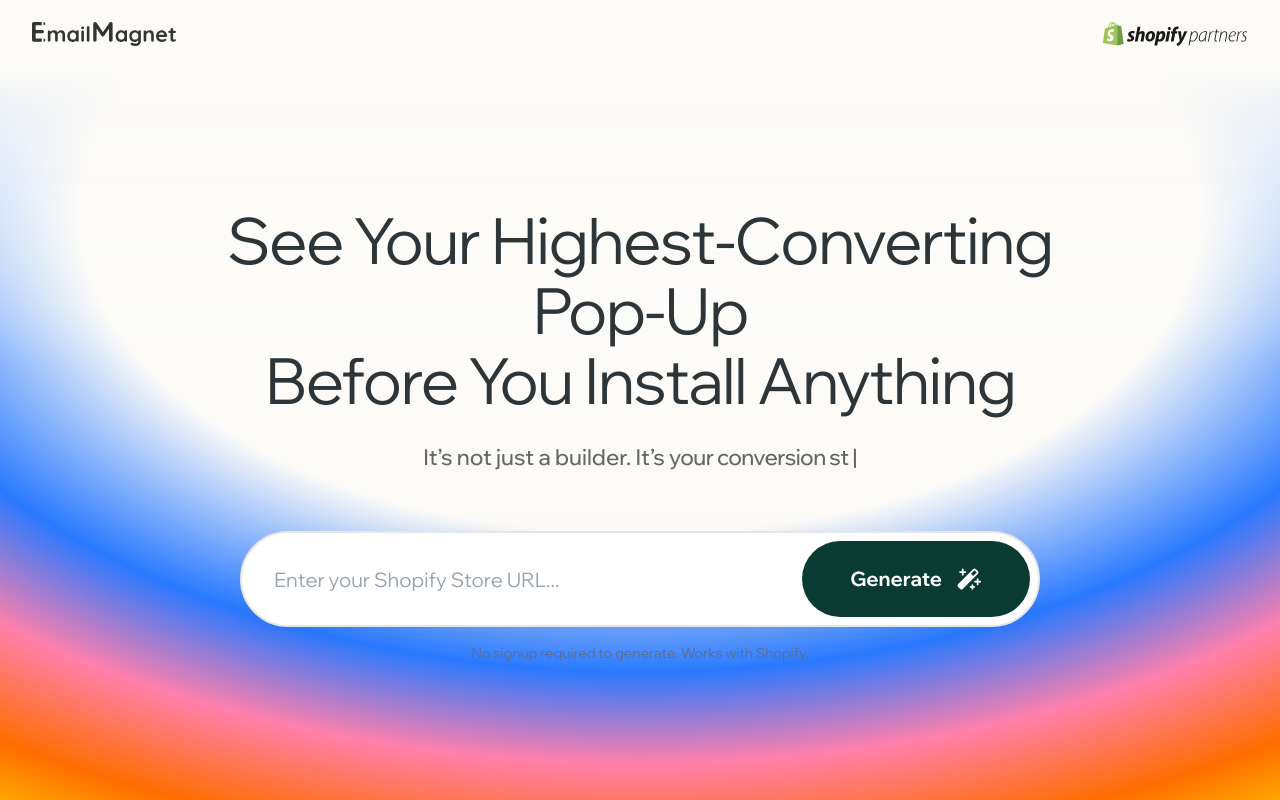
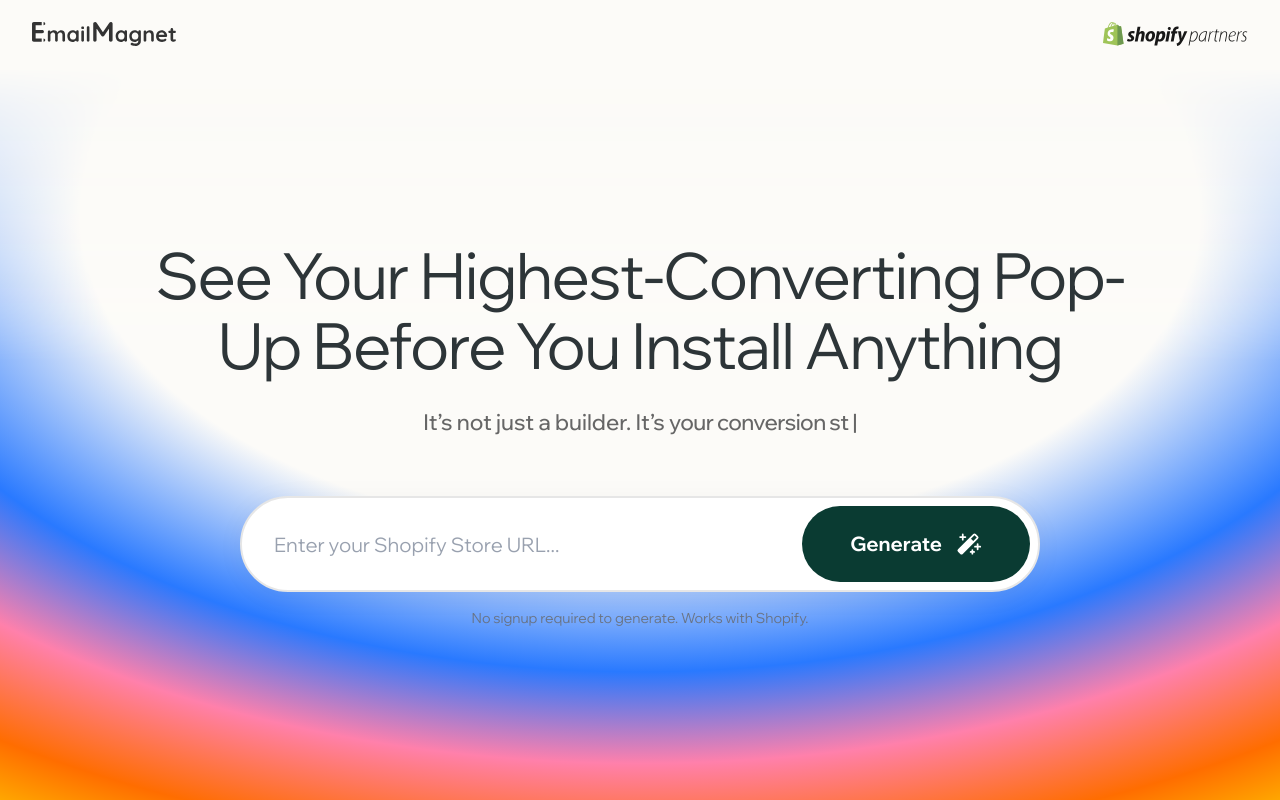
Before and after one commit to emailmagnet/landing-page-neo, a Next.js app: page / in a window 1280 px wide. Shown: the top 800 px of the page. Built offline with nearby package versions, Linux system fonts and the light colour scheme; no server answers.

Commit message:
update hero title representation

```diff
--- a/components/landing/Hero.tsx
+++ b/components/landing/Hero.tsx
@@ -80,17 +80,11 @@ export function Hero() {
             <div className="max-w-[1600px] w-full flex flex-col items-center relative z-10">
 
                 {/* Headline */}
-                <h1 className="text-4xl desktop:text-[64px] font-normal text-emDark leading-[1.1] mb-6 tracking-tight max-w-[900px]">
+                <h1 className="text-4xl desktop:text-[64px] font-normal text-emDark leading-[1.1] mb-6 tracking-tight max-w-[1000px] text-balance">
                     {variant === 'test' ? (
-                        <>
-                            AI That Builds Better Pop-Ups <br className="hidden desktop:block" />
-                            Than Any Human Expert
-                        </>
+                        "AI That Builds Better Pop-Ups Than Any Human Expert"
                     ) : (
-                        <>
-                            See Your Highest-Converting Pop-Up <br className="hidden desktop:block" />
-                            Before You Install Anything
-                        </>
+                        "See Your Highest-Converting Pop-Up Before You Install Anything"
                     )}
                 </h1>
 
```
